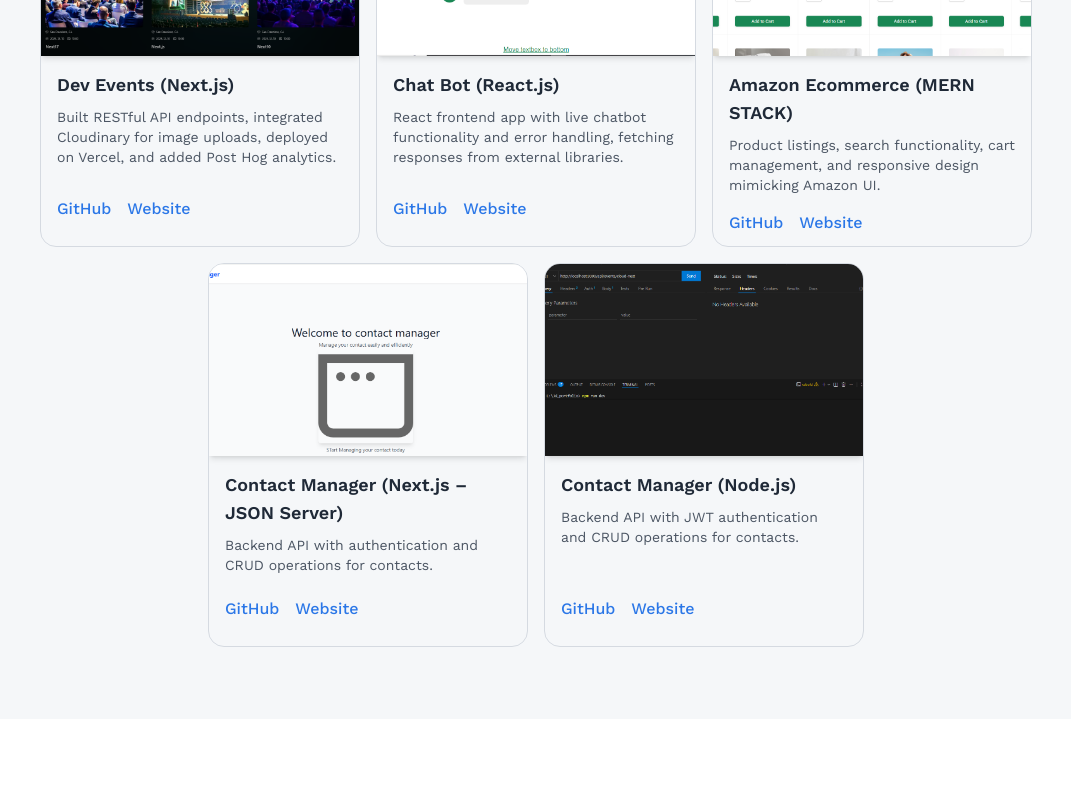
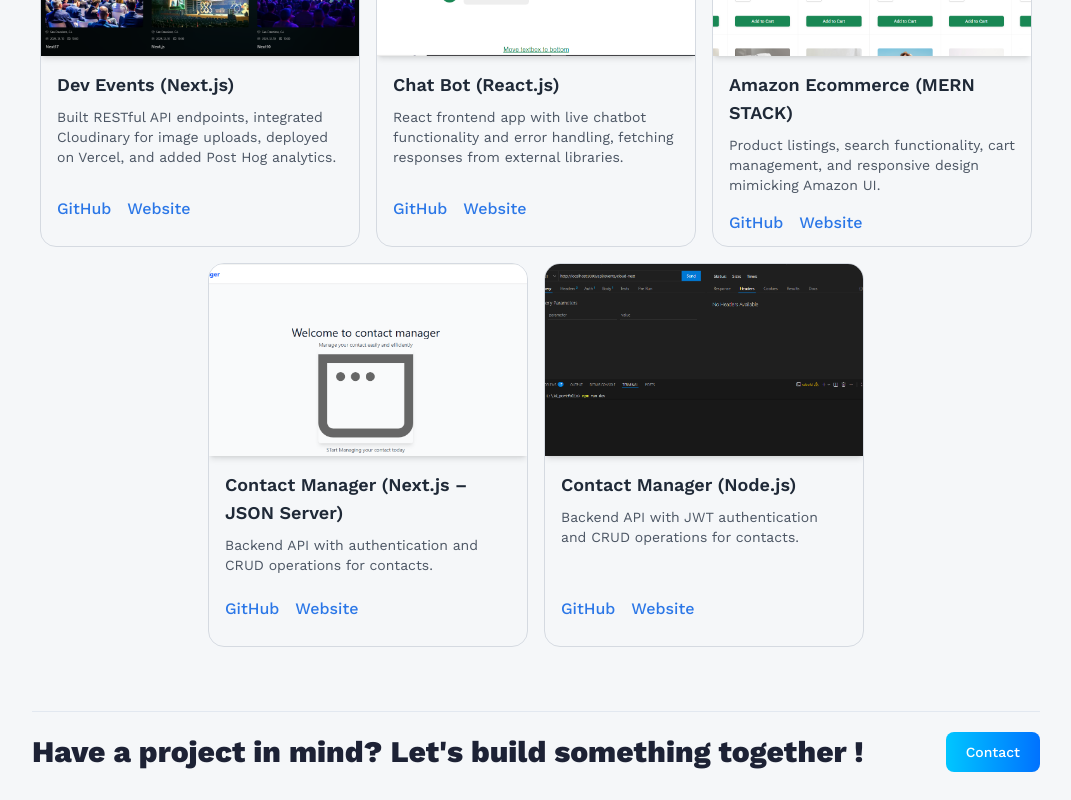
Before and after one commit to dharmpate19/3d_portfolio, a React (Vite) app: page /projects in a window 1280 px wide. Shown: the part 437-1237 px from the top of the page, without its empty margins (104-1175 px from the left). Before the commit the page ends 1156 px from the top, so only its background shows below. Built offline with nearby package versions, Linux system fonts and the light colour scheme.

Commit message:
add cta at the bottom of the projects

```diff
--- a/src/index.css
+++ b/src/index.css
@@ -178,6 +178,9 @@ body:has(.card[data-color="green"]:hover) {
   box-shadow: 0.6vmin 0.6vmin #fff, 1vmin 1vmin #d2e4ff, 1vmin 1vmin #d2e4ff,
     0.65vmin 1vmin #d2e4ff, 1vmin 0.65vmin #d2e4ff;
 }
+.cta{
+  margin: 20px 0;
+}
 
 @keyframes flow {
   0% { transform: translateY(-100%); }
@@ -216,7 +219,7 @@ body:has(.card[data-color="green"]:hover) {
       gap: 10px;
     }
     .cta-text {
-        font-size: 20px;
+        font-size: 19px;
         text-align: left;
     }
 }
--- a/src/pages/Projects.jsx
+++ b/src/pages/Projects.jsx
@@ -1,5 +1,6 @@
 import { useRef } from "react";
 import { projects } from "../constants";
+import CTA from "../components/CTA"
 
 const Projects = () => {
   const cardRefs = useRef([]);
@@ -120,6 +121,9 @@ const Projects = () => {
           </div>
         ))}
       </div>
+
+      <hr className="border-slate-200"/>
+      <CTA/>
     </section>
   );
 };
```
